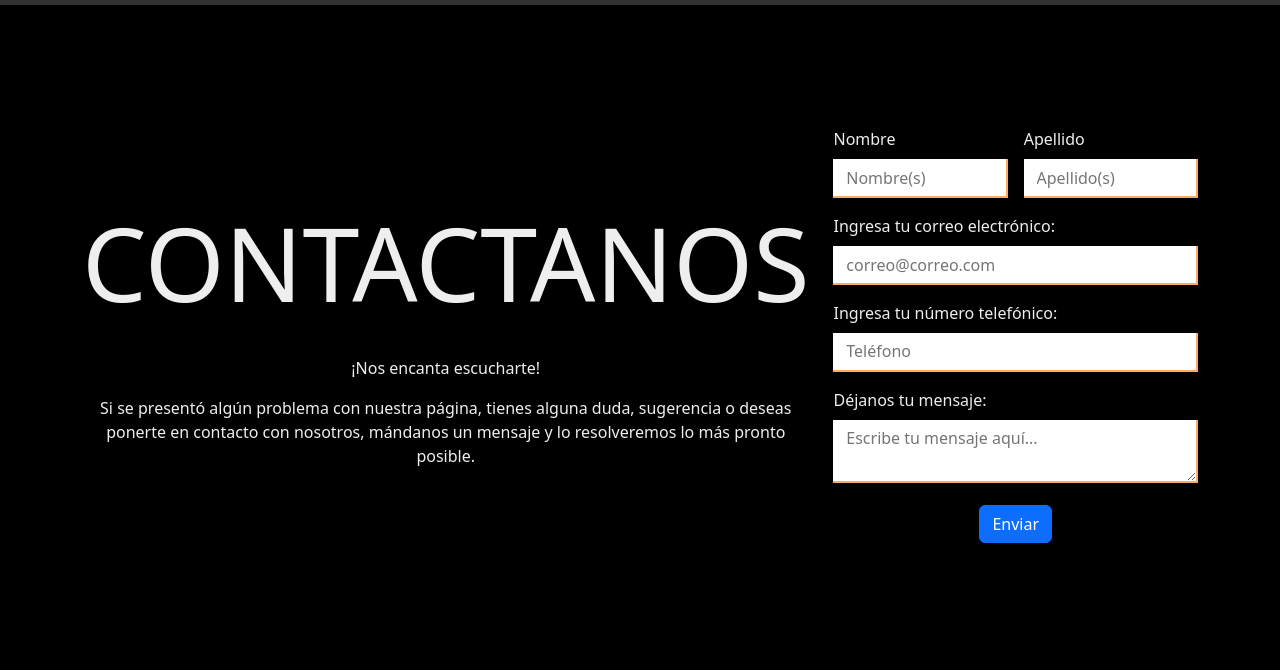
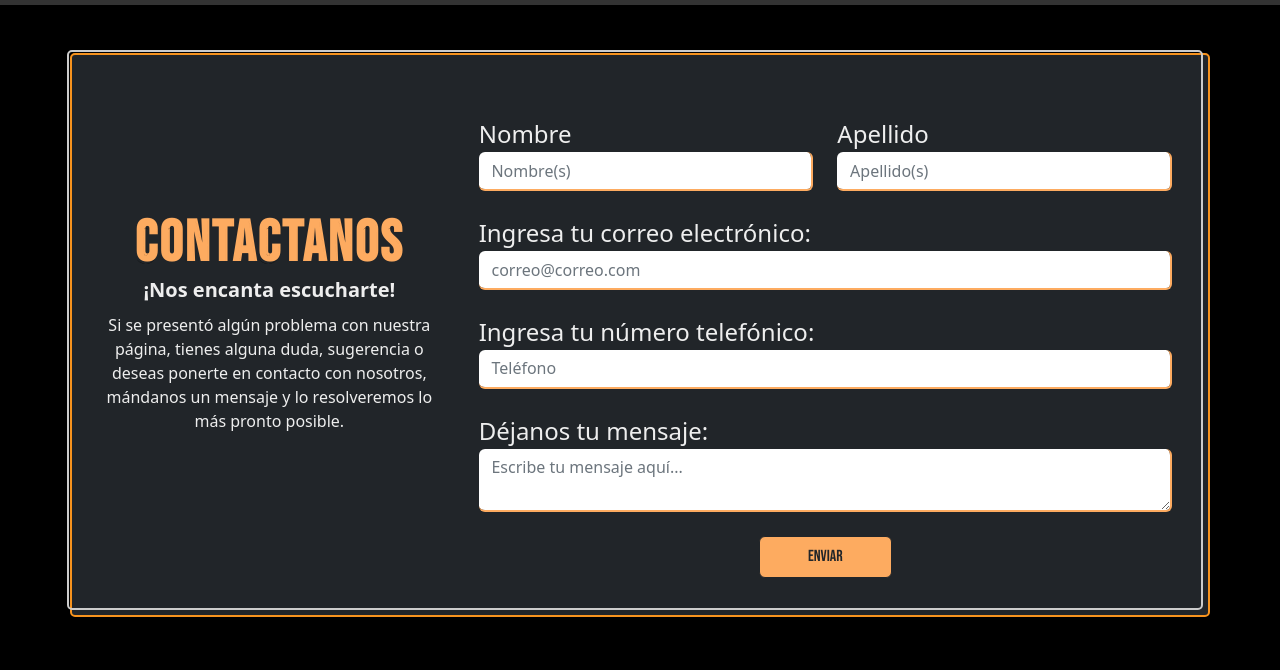
Before and after one commit to bNajeraEspinosa/los_cadetes-Enchulame_la_playera, a plain HTML site: page HTML/contactanos.html in a window 1280 px wide. Shown: the part 81-751 px from the top of the page. Drawn offline with nearby package versions, Linux system fonts and the light colour scheme.

Commit message:
Estilizar pagina de contactanos para tema oscuro

```diff
--- a/HTML/contactanos.html
+++ b/HTML/contactanos.html
@@ -19,35 +19,41 @@
     <title>CONTÁCTANOS</title>
   </head>
 
-  <body class="d-flex flex-column" style="height: 100vh;">
+  <body class="d-flex flex-column" style="height: 100vh">
     <nav id="navbar"></nav>
 
     <!-- Container que guardará el formulario. El container es de 1 fila con 2 columnas, la primer columna contendrá solo texto, la segunda columna contendrá el formulario -->
-    <section class="container my-5 d-flex flex-grow-1 align-items-center" id="containerFormularioContacto">
+    <section
+      class="container my-5 d-flex flex-grow-1 align-items-center w-90 border our-border p-4 border-dark bg-dark"
+    >
       <div class="row">
         <!-- Columna 1. Texto "Contáctanos" -->
-        <div class="col text-center my-auto">
-          <p title="Contactanos" class="pContactanos font-size-lg">CONTACTANOS</p>
-          <p>¡Nos encanta escucharte!</p>
-          <p>
+        <div class="col-12 col-lg-4 m-auto text-center g-4">
+          <div class="page__title-container">
+            <h1 class="page__title text-center contact font-size-md">
+              Contactanos
+            </h1>
+            <span class="page__title-span font-size-md">Contactanos</span>
+          </div>
+          <p class="my-2 fs-5 fw-semibold">¡Nos encanta escucharte!</p>
+          <p class="d-none d-lg-block">
             Si se presentó algún problema con nuestra página, tienes alguna
             duda, sugerencia o deseas ponerte en contacto con nosotros, mándanos
             un mensaje y lo resolveremos lo más pronto posible.
           </p>
         </div>
         <!-- Columna 2 con formulario -->
-        <div class="col">
+        <div class="col-12 col-lg-8">
           <!-- PLANTILLA FORMULARIO BOOTSTRAP -->
-          <form class="row g-3 needs-validation" id="formularioCont" novalidate>
+          <form class="row g-3 needs-validation g-4 m-0" id="formularioCont" novalidate>
             <!-- Columna input nombre -->
             <div class="col-6">
-              <label for="input-nombre-contactanos" class="form-label"
-                >Nombre</label
-              >
+              <label for="name" class="input-group__label fs-4">Nombre</label>
               <input
                 type="text"
-                class="inputs"
-                id="input-nombre-contactanos"
+                class="form-control inputs"
+                id="name"
+                name="name"
                 placeholder="Nombre(s)"
                 required
               />
@@ -55,13 +61,14 @@
             </div>
             <!-- Columna input apellido -->
             <div class="col-6">
-              <label for="input-apellido-contactanos" class="form-label"
+              <label for="apellido" class="input-group__label fs-4"
                 >Apellido</label
               >
               <input
                 type="text"
-                class="inputs"
-                id="input-apellido-contactanos"
+                class="form-control inputs"
+                id="apellido"
+                name="apellido"
                 placeholder="Apellido(s)"
                 required
               />
@@ -69,13 +76,14 @@
             </div>
             <!-- Columna input correo -->
             <div class="col-md-12">
-              <label for="input-correo-contactanos" class="form-label"
+              <label for="email" class="input-group__label fs-4"
                 >Ingresa tu correo electrónico:</label
               >
               <input
                 type="email"
-                class="inputs"
-                id="input-correo-contactanos"
+                class="form-control inputs"
+                id="email"
+                name="email"
                 placeholder="correo@correo.com"
                 required
               />
@@ -85,13 +93,14 @@
             </div>
             <!-- Columna input teléfono -->
             <div class="col-12">
-              <label for="input-tel-contactanos" class="form-label"
+              <label for="tel" class="input-group__label fs-4"
                 >Ingresa tu número telefónico:</label
               >
               <input
                 type="tel"
-                class="inputs"
-                id="input-tel-contactanos"
+                class="form-control inputs"
+                id="tel"
+                name="tel"
                 placeholder="Teléfono"
                 required
               />
@@ -99,12 +108,13 @@
             </div>
             <!-- Columna input mensaje -->
             <div class="col-12">
-              <label for="input-mensaje-contactanos" class="form-label"
+              <label for="message" class="input-group__label fs-4"
                 >Déjanos tu mensaje:</label
               >
               <textarea
-                class="inputs"
-                id="input-mensaje-contactanos"
+                class="form-control inputs"
+                id="message"
+                name="message"
                 minlength="50"
                 maxlength="1000"
                 placeholder="Escribe tu mensaje aquí..."
@@ -113,13 +123,7 @@
               <div class="invalid-feedback">Por favor ingrese un mensaje</div>
             </div>
             <div class="col-12 text-center">
-              <button
-                type="submit"
-                class="btn btn-primary"
-                id="botonContactanos"
-              >
-                Enviar
-              </button>
+              <button class="btn button-primary border border-dark border- px-5 py-2">Enviar</button>
             </div>
           </form>
         </div>
```
